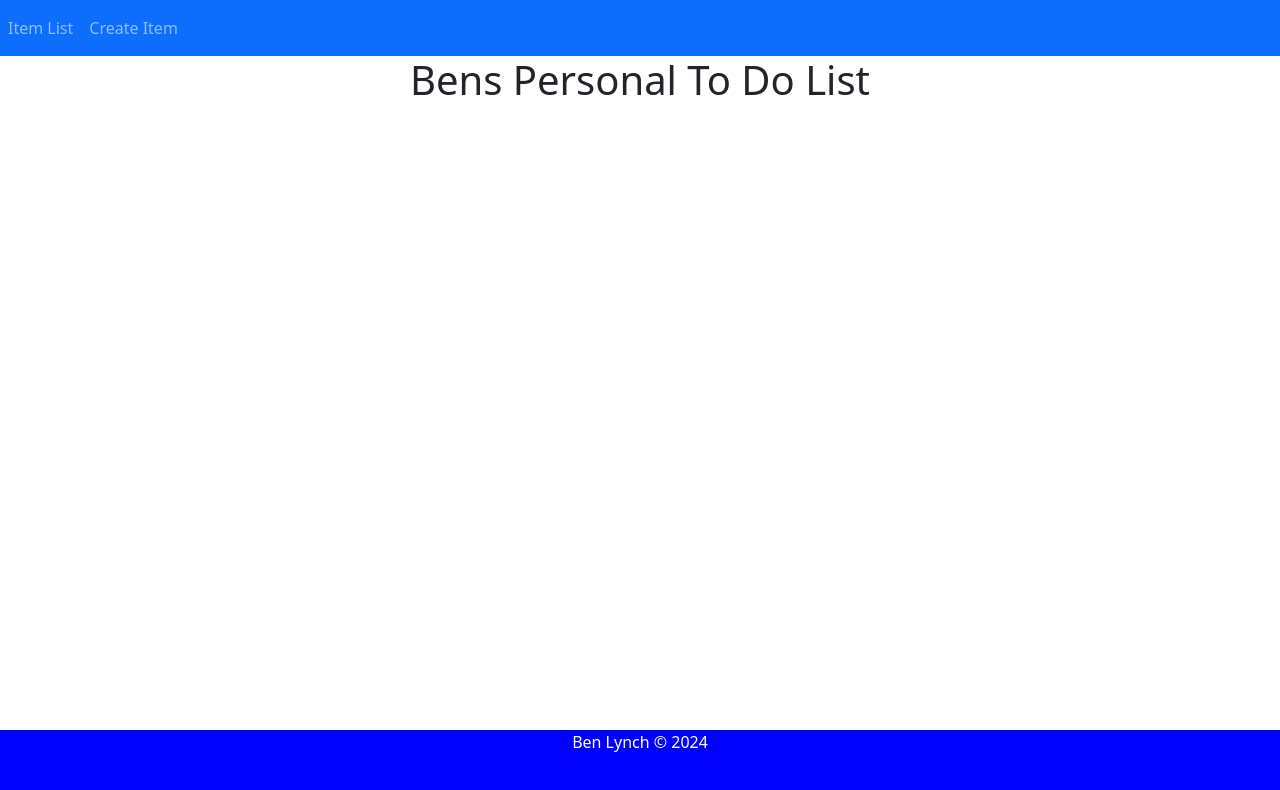
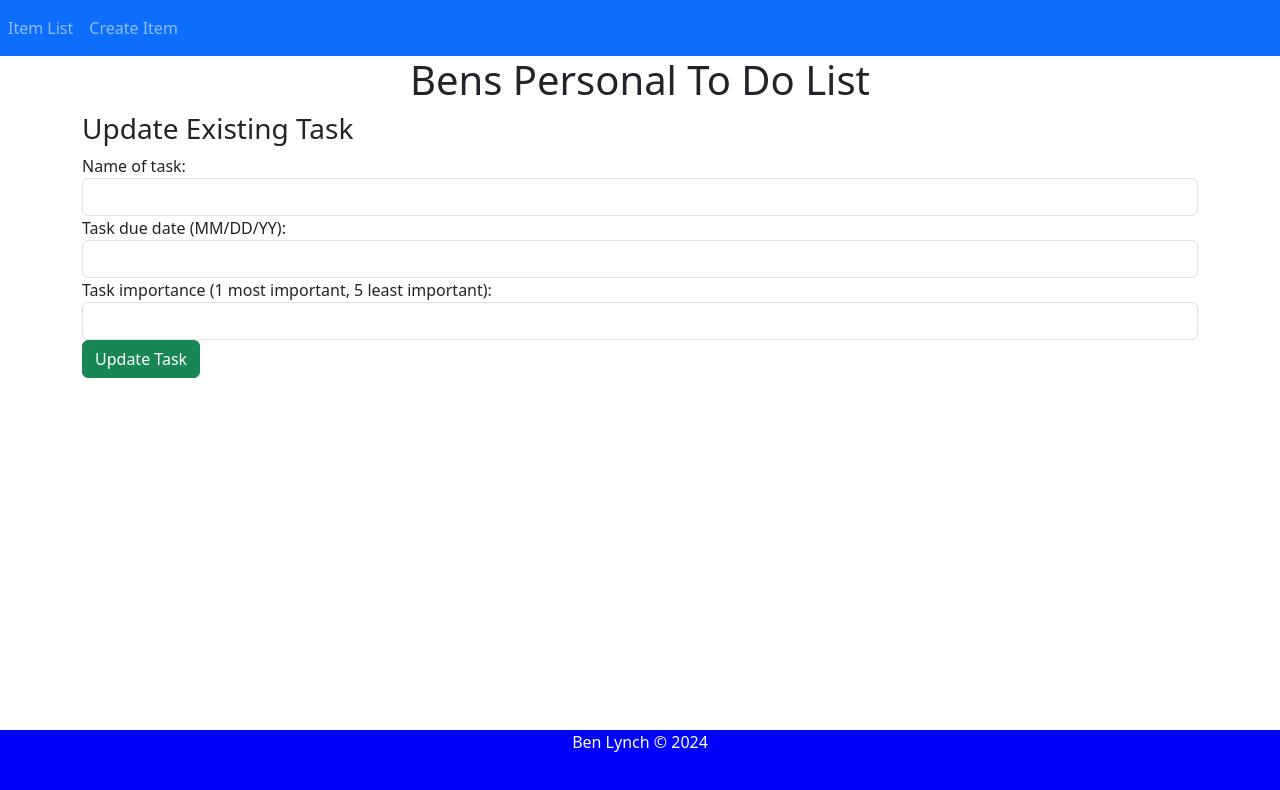
Before and after one commit to benl17/Java-and-SpringBoot-Projects, an Angular app in the folder ToDo-List-SpringBoot/todolistfrontend/: page /update-item/1 in a window 1280 px wide. Before the commit this address led to /. Shown: the top 790 px of the page. Built offline with nearby package versions, Linux system fonts and the light colour scheme.

Commit message:
can now update an item

```diff
--- a/ToDo-List-SpringBoot/todolistfrontend/src/app/app-routing.module.ts
+++ b/ToDo-List-SpringBoot/todolistfrontend/src/app/app-routing.module.ts
@@ -2,11 +2,13 @@ import { NgModule } from '@angular/core';
 import { RouterModule, Routes } from '@angular/router';
 import { ItemListComponent } from './item-list/item-list.component';
 import { CreateItemComponent } from './create-item/create-item.component';
+import { UpdateItemComponent } from './update-item/update-item.component';
 
 const routes: Routes = [
   {path: 'items', component: ItemListComponent},
   {path: 'create-item', component: CreateItemComponent},
-  {path: '', redirectTo: 'items', pathMatch: 'full'}
+  {path: '', redirectTo: 'items', pathMatch: 'full'},
+  {path: 'update-item/:id', component: UpdateItemComponent}
 ];
 
 @NgModule({
--- a/ToDo-List-SpringBoot/todolistfrontend/src/app/app.module.ts
+++ b/ToDo-List-SpringBoot/todolistfrontend/src/app/app.module.ts
@@ -7,12 +7,14 @@ import { ItemListComponent } from './item-list/item-list.component';
 import { provideHttpClient, withFetch } from '@angular/common/http';
 import { CreateItemComponent } from './create-item/create-item.component';
 import { FormsModule } from '@angular/forms';
+import { UpdateItemComponent } from './update-item/update-item.component';
 
 @NgModule({
   declarations: [
     AppComponent,
     ItemListComponent,
-    CreateItemComponent
+    CreateItemComponent,
+    UpdateItemComponent
   ],
   imports: [
     BrowserModule,
--- a/ToDo-List-SpringBoot/todolistfrontend/src/app/item-list/item-list.component.html
+++ b/ToDo-List-SpringBoot/todolistfrontend/src/app/item-list/item-list.component.html
@@ -6,6 +6,7 @@
             <th>Task name: </th>
             <th>Task due date: </th>
             <th>Task importance: </th>
+            <th> Actions </th>
         </tr>
     </thead>
 
@@ -14,6 +15,9 @@
             <td> {{ item.itemName }} </td>
             <td> {{ item.dueDate }} </td>
             <td> {{ item.itemImportance }} </td>
+            <td>
+                <button (click) = "updateItem(item.itemID)" class="btn btn-info"> Update Task </button>
+            </td>
         </tr>
     </tbody>
 </table>
--- a/ToDo-List-SpringBoot/todolistfrontend/src/app/item-list/item-list.component.ts
+++ b/ToDo-List-SpringBoot/todolistfrontend/src/app/item-list/item-list.component.ts
@@ -1,6 +1,7 @@
 import { Component, OnInit } from '@angular/core';
 import { Item } from '../item';
 import { ItemService } from '../item.service';
+import { Router } from '@angular/router';
 
 @Component({
   selector: 'app-item-list',
@@ -10,7 +11,7 @@ import { ItemService } from '../item.service';
 export class ItemListComponent implements OnInit {
   items!: Item[];
 
-  constructor(private itemService: ItemService) { }
+  constructor(private itemService: ItemService, private router: Router) { }
 
   ngOnInit(): void {
     this.getItems();
@@ -21,4 +22,8 @@ export class ItemListComponent implements OnInit {
       this.items = data;
     });
   }
+
+  updateItem(id: number) {
+    this.router.navigate(['update-item', id])
+  }
 }
--- /dev/null
+++ b/ToDo-List-SpringBoot/todolistfrontend/src/app/update-item/update-item.component.html
@@ -0,0 +1,18 @@
+<h3> Update Existing Task </h3>
+<form (ngSubmit) = "onSubmit()">
+    <div class="form-group">
+        <label>Name of task: </label>
+        <input type="text" class="form-control" id="itemName"
+            [(ngModel)] = "item.itemName" name="itemName">
+
+        <label>Task due date (MM/DD/YY): </label>
+        <input type="text" class="form-control" id="dueDate"
+            [(ngModel)] = "item.dueDate" name="dueDate">
+
+        <label>Task importance (1 most important, 5 least important): </label>
+        <input type="text" class="form-control" id="itemImportance"
+            [(ngModel)] = "item.itemImportance" name="itemImportance">
+
+        <button class="btn btn-success" type="submit">Update Task</button>
+    </div>
+</form>
--- /dev/null
+++ b/ToDo-List-SpringBoot/todolistfrontend/src/app/update-item/update-item.component.ts
@@ -0,0 +1,34 @@
+import { Component } from '@angular/core';
+import { Item } from '../item';
+import { ItemService } from '../item.service';
+import { Router } from '@angular/router';
+
+@Component({
+  selector: 'app-update-item',
+  templateUrl: './update-item.component.html',
+  styleUrl: './update-item.component.css'
+})
+export class UpdateItemComponent {
+  item: Item = new Item();
+
+  constructor(private itemService: ItemService,
+    private router: Router) {}
+  ngOnInit(): void {
+  }
+
+  saveItem() {
+    this.itemService.createItem(this.item).subscribe( data => {
+      console.log(data);
+      this.goToItemList();
+    });
+  }
+
+  goToItemList() {
+    this.router.navigate(['/items']);
+  }
+
+  onSubmit() {
+    console.log(this.item);
+    this.saveItem();
+  }
+}
```
Also changed, not shown: ToDo-List-SpringBoot/todolistfrontend/src/app/update-item/update-item.component.css (added), 1 other file (tests, documents, lock files or other folders).
